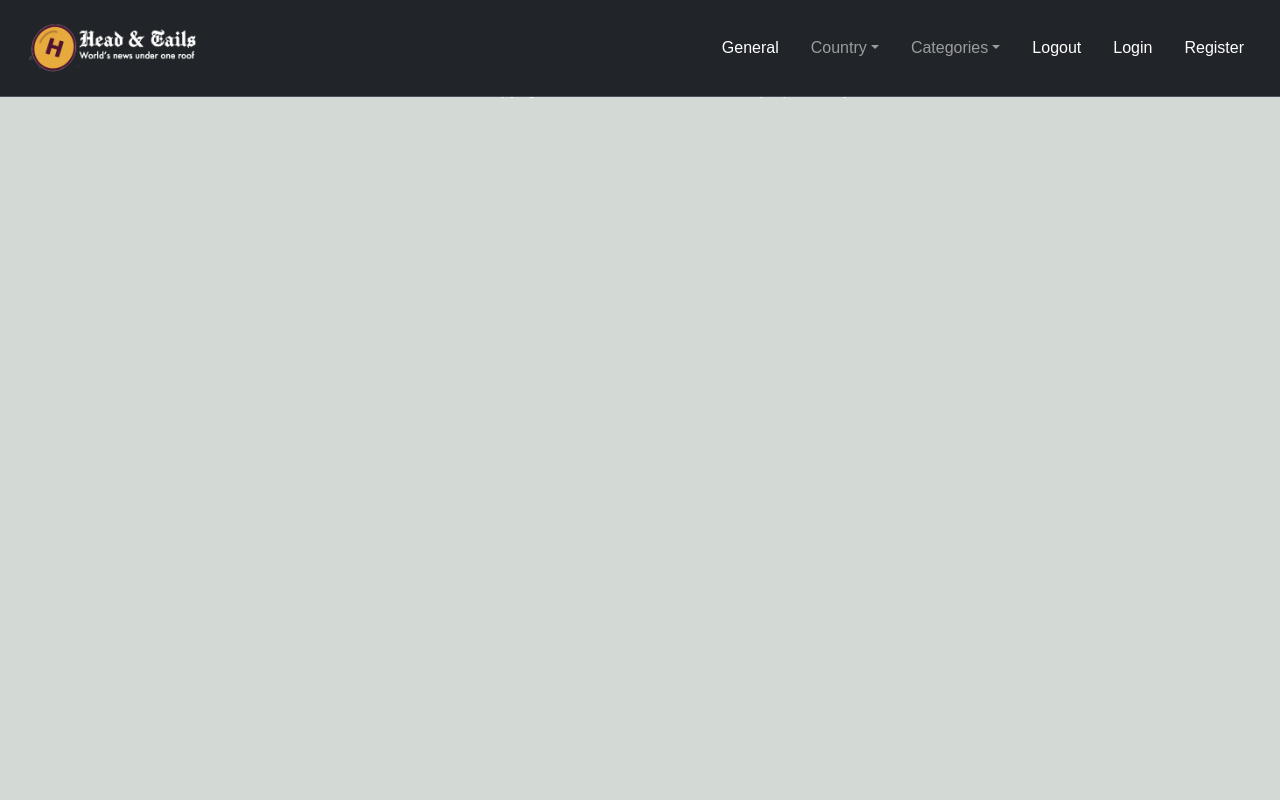
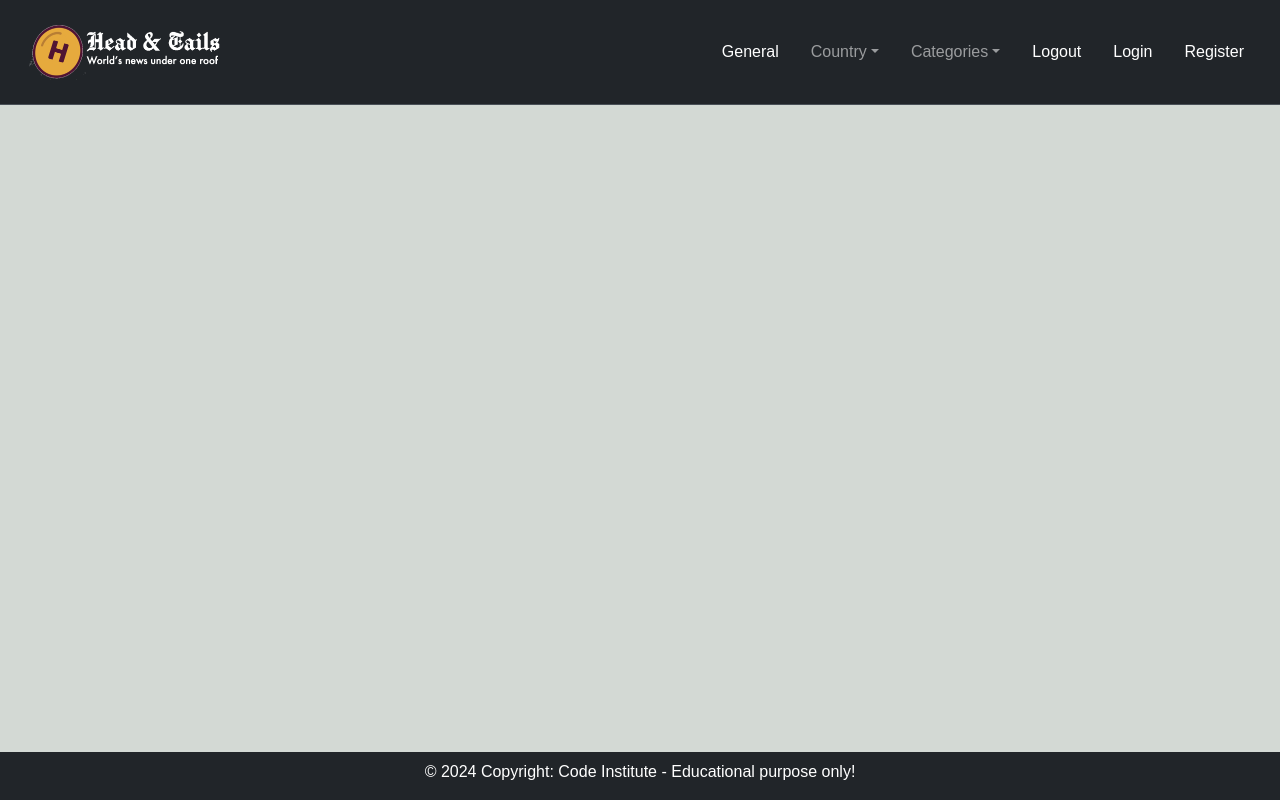
Before and after one commit to Kamal-Kohli/head_nd_tails, a Django app: page / in a window 1280 px wide. Run offline with Django 4.2, Linux system fonts and the light colour scheme; some libraries are stand-ins or nearby versions.

Commit message:
added footer in base.html and css

```diff
--- a/static/css/base.css
+++ b/static/css/base.css
@@ -38,3 +38,15 @@ nav ul li a {
     border-bottom: 2px solid var(--blue);
     font-weight: 500;
 }
+
+/* Footer */
+footer {
+    background-color: #212a31;
+    color: #fff;
+    padding: 1rem 0;
+    text-align: center;
+    margin-top: auto;
+    position: fixed;
+    width: 100%;
+    bottom: 0;
+}
--- a/templates/card/base.html
+++ b/templates/card/base.html
@@ -13,7 +13,7 @@
 <body class="custom-bg">
     <nav class="navbar navbar-expand-lg bg-dark fixed-top navbar border-bottom border-body" data-bs-theme="dark">
         <div class="container-fluid">
-            <a class="navbar-brand" href=""><img src="{% static 'images/logo.webp' %}" alt="Heads and Tails animated logo" class="logo" width="175px"></a>
+            <a class="navbar-brand" href=""><img src="{% static 'images/logo.webp' %}" alt="Heads and Tails animated logo" class="logo" width="200px"></a>
             <button class="navbar-toggler" type="button" data-bs-toggle="collapse" data-bs-target="#navbarNavDropdown" aria-controls="navbarNavDropdown" aria-expanded="false" aria-label="Toggle navigation">
                 <span class="navbar-toggler-icon"></span>
             </button>
@@ -65,22 +65,15 @@
     </nav>
 
     <!-- Footer -->
-    <footer class="text-white pt-2 d-flex mt-auto">
-        <!-- Grid container -->
+    <footer class="text-white pt-2 d-flex mt-auto bg-dark">
         <div class="container">
-            <div class="col-md-12 text-center">
-                <!-- Copyright -->
-                <div class="text-center text-white pb-1">
-                    <p>© 2024 Copyright: Code Institute - Educational purpose only!</p>
+            <div class="row">
+                <div class="col-md-12 text-center">
+                    <p class="mb-0">© 2024 Copyright: Code Institute - Educational purpose only!</p>
                 </div>
             </div>
         </div>
     </footer>
-
-
-
-
-
     <script src="https://cdn.jsdelivr.net/npm/@popperjs/core@2.11.8/dist/umd/popper.min.js" integrity="sha384-I7E8VVD/ismYTF4hNIPjVp/Zjvgyol6VFvRkX/vR+Vc4jQkC+hVqc2pM8ODewa9r" crossorigin="anonymous"></script>
     <script src="https://cdn.jsdelivr.net/npm/bootstrap@5.3.3/dist/js/bootstrap.min.js" integrity="sha384-0pUGZvbkm6XF6gxjEnlmuGrJXVbNuzT9qBBavbLwCsOGabYfZo0T0to5eqruptLy" crossorigin="anonymous"></script>
 </body>
```
